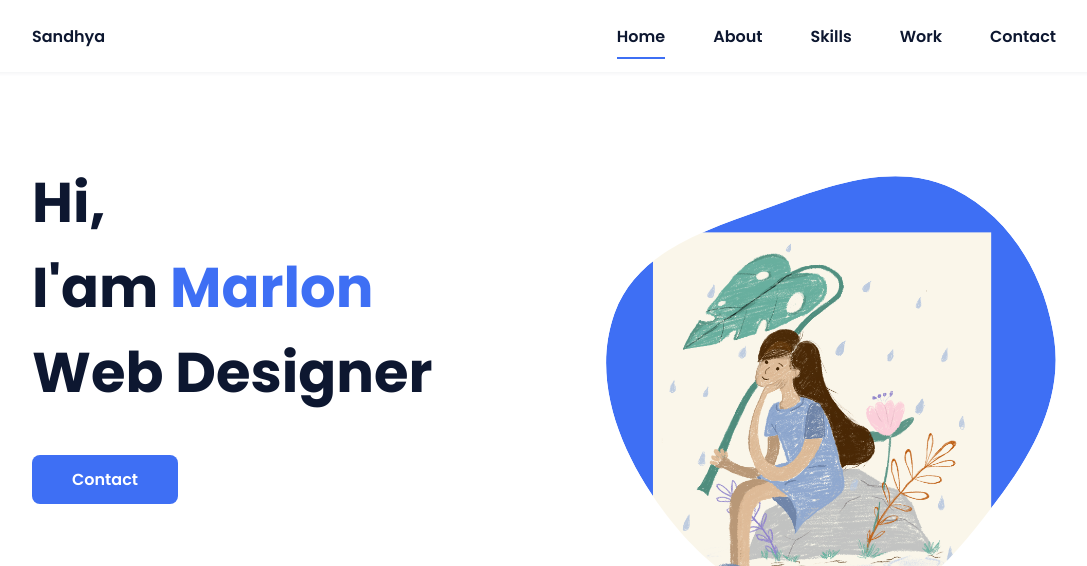
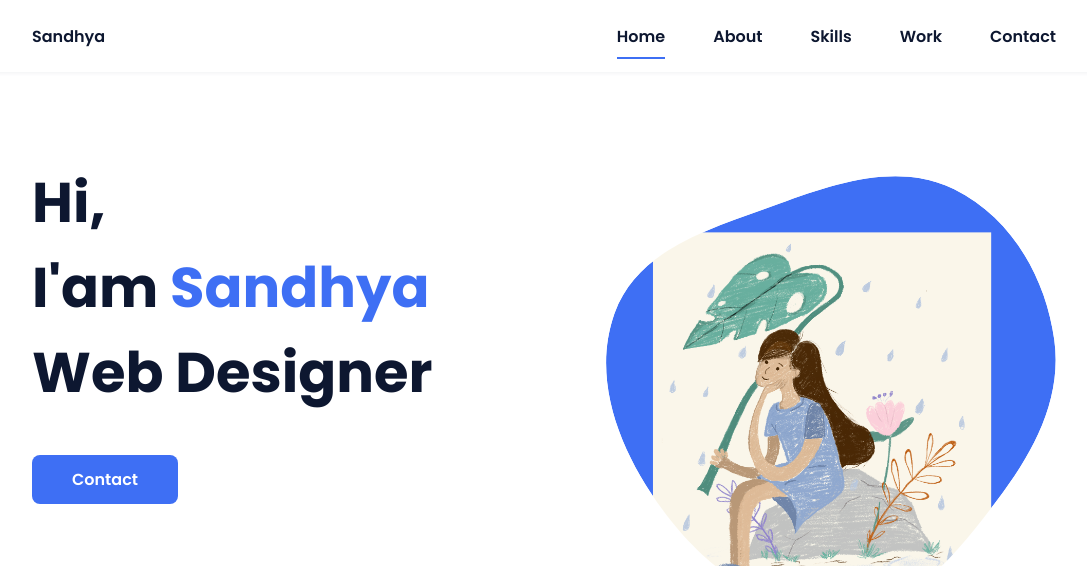
Before and after one commit to sandhyakc/portfolio-website, a plain HTML site: page index.html in a window 1280 px wide. Shown: the top 566 px of the page, without its empty margins (96-1183 px from the left). Drawn offline with nearby package versions, Linux system fonts and the light colour scheme.

Commit message:
modified

```diff
--- a/index.html
+++ b/index.html
@@ -39,7 +39,7 @@
             <!--===== HOME =====-->
             <section class="home bd-grid" id="home">
                 <div class="home__data">
-                    <h1 class="home__title">Hi,<br>I'am <span class="home__title-color">Marlon</span><br> Web Designer</h1>
+                    <h1 class="home__title">Hi,<br>I'am <span class="home__title-color">Sandhya</span><br> Web Designer</h1>
 
                     <a href="#" class="button">Contact</a>
                 </div>
@@ -186,13 +186,13 @@
 
         <!--===== FOOTER =====-->
         <footer class="footer">
-            <p class="footer__title">Marlon</p>
+            <p class="footer__title">Sandhya</p>
             <div class="footer__social">
                 <a href="#" class="footer__icon"><i class='bx bxl-facebook' ></i></a>
                 <a href="#" class="footer__icon"><i class='bx bxl-instagram' ></i></a>
                 <a href="#" class="footer__icon"><i class='bx bxl-twitter' ></i></a>
             </div>
-            <p class="footer__copy">&#169; Bedimcode. All rigths reserved</p>
+            <p class="footer__copy">&#169; </p>
         </footer>
 
 
```
